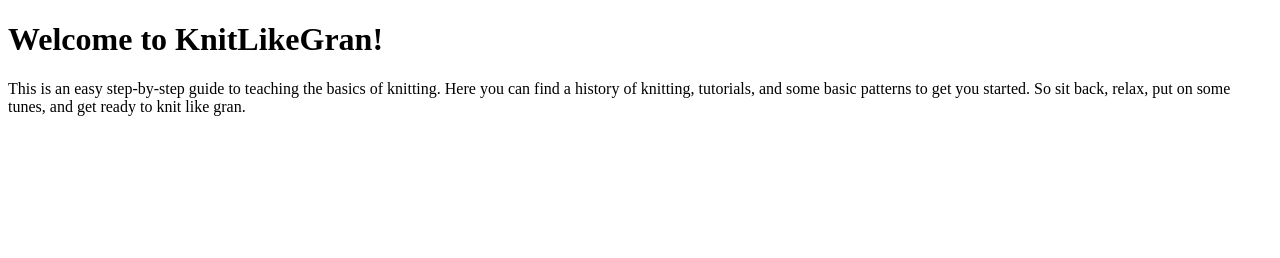
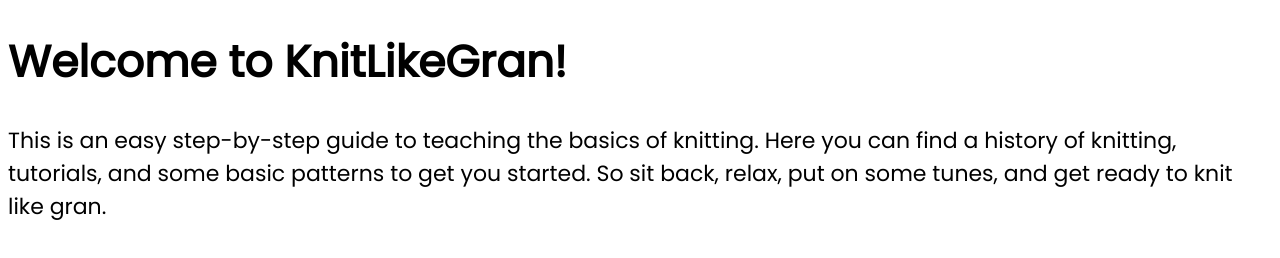
Before and after one commit to ailajoell/Coursework, a plain HTML site: page index.html in a window 1280 px wide. Drawn offline with Linux system fonts and the light colour scheme.

Commit message:
Added Poppins font to website.

```diff
--- a/index.html
+++ b/index.html
@@ -1,6 +1,12 @@
 <!DOCTYPE html>
 <html>
     <head>
+        <link href='https://fonts.googleapis.com/css?family=Poppins' rel='stylesheet'>
+            <style>
+                body {
+     font-family: 'Poppins';font-size: 22px;
+}
+            </style>
         <title>KnitLikeGran</title>
     </head>
     <body>
```
